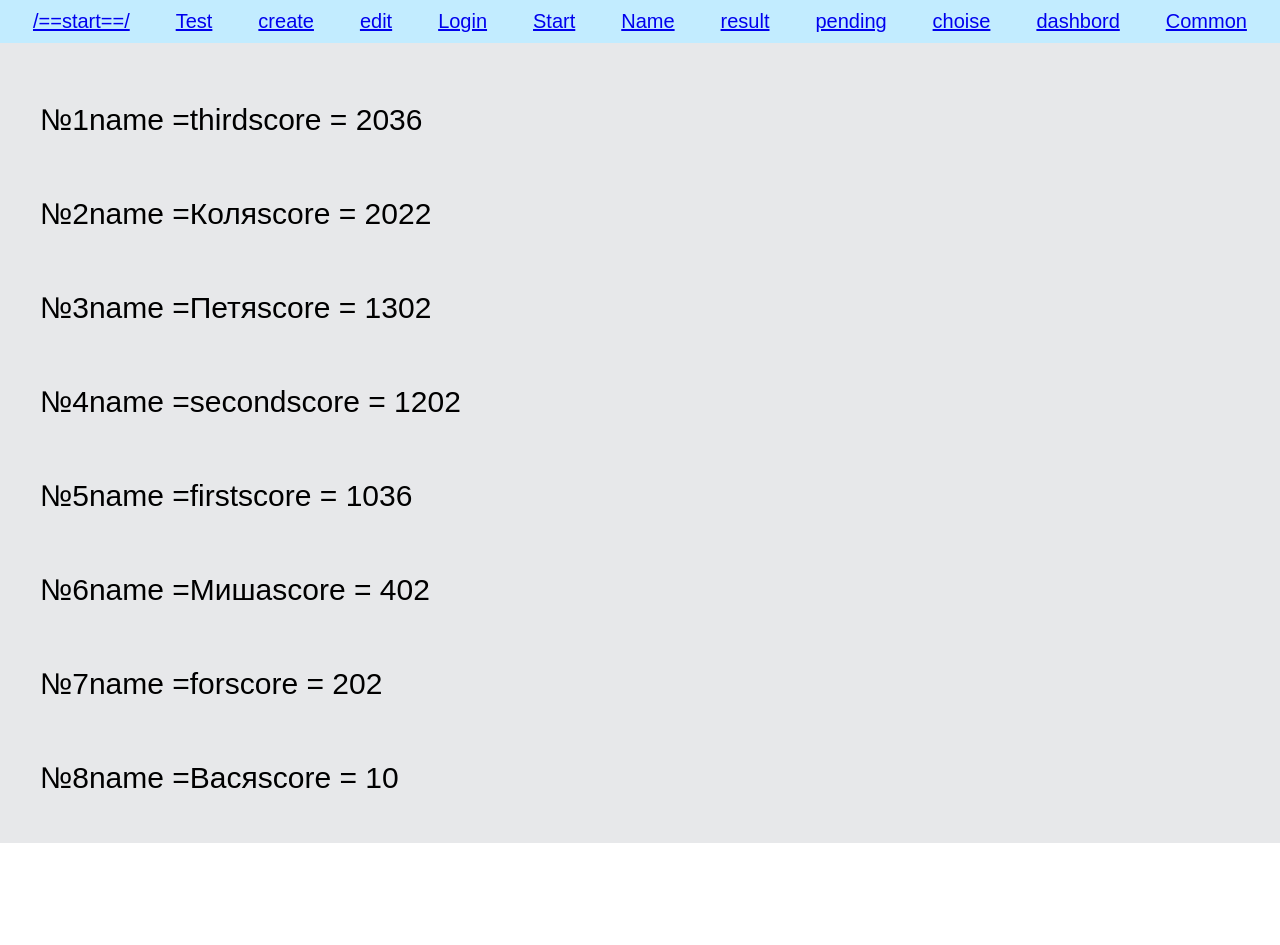
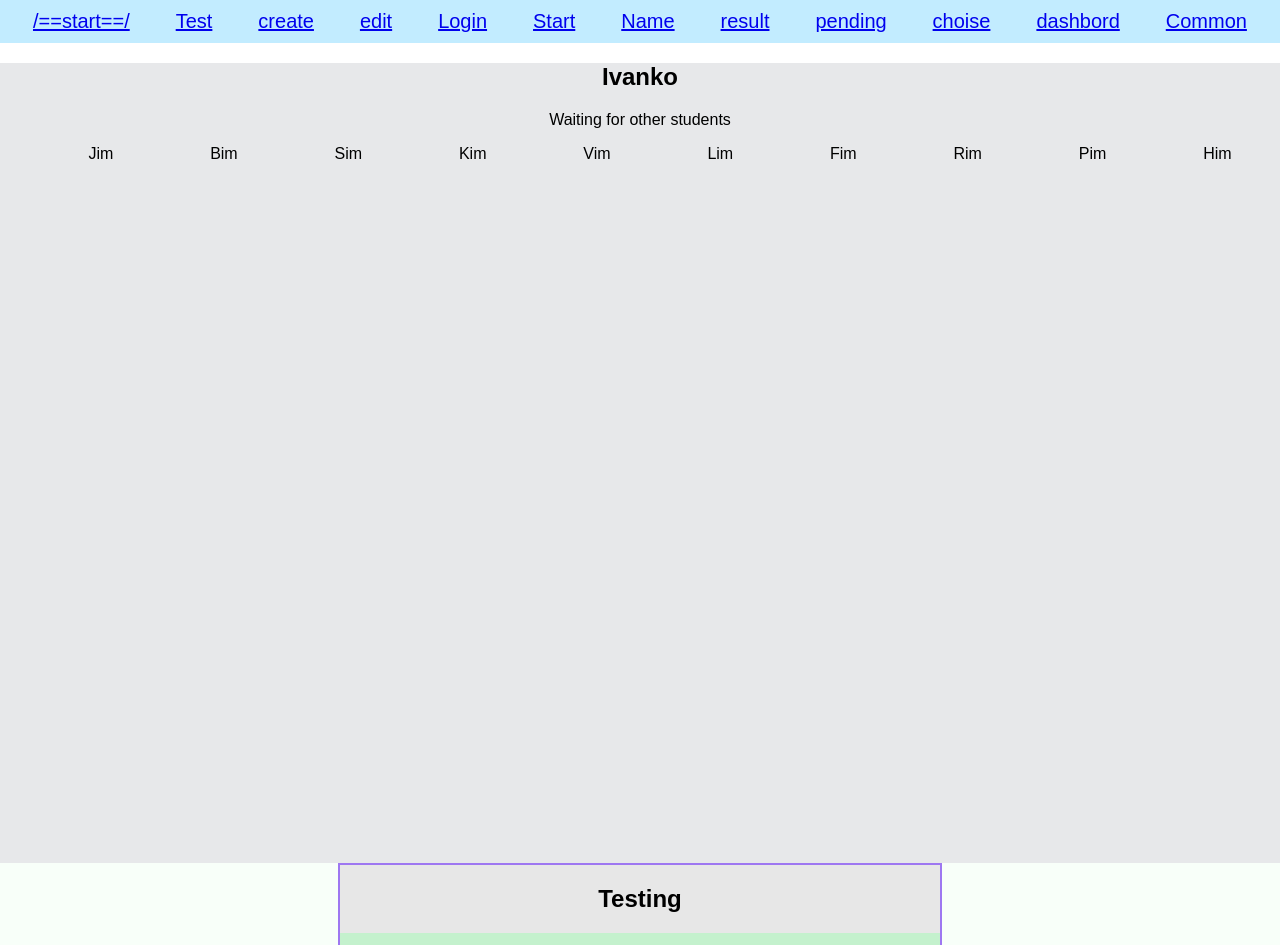
Before and after one commit to Kahoot-bootcamp4/kahootProject, a React (Create React App) app in the folder kahoot-project/: page /common in a window 1280 px wide. Shown: the top 945 px of the page. Before the commit the page ends 843 px from the top, so only its background shows below. Built offline with nearby package versions, Linux system fonts and the light colour scheme.

Commit message:
morning fr

```diff
--- a/kahoot-project/src/components/Common/index.js
+++ b/kahoot-project/src/components/Common/index.js
@@ -15,10 +15,10 @@ class Common extends Component {
     render(){
         return(
             <div>{
-                this.state.compVisible==="w1"? <PedingRoom/> : ""
+                this.state.compVisible==="w"? <PedingRoom/> : ""
                 }
                 {
-                    this.state.compVisible==="w1"? <TestingPage/> : ""
+                    this.state.compVisible==="w"? <TestingPage/> : ""
                 }
                 {
                     this.state.compVisible==="w"? <ResultPage/> : ""
--- a/kahoot-project/src/components/store/index.js
+++ b/kahoot-project/src/components/store/index.js
@@ -1,7 +1,7 @@
 import { createStore, combineReducers } from 'redux';
 import { composeWithDevTools } from 'redux-devtools-extension';
+
 import currentUserReducer from './currentUser'
-
 import usersReducer from './users';
 
 
```
